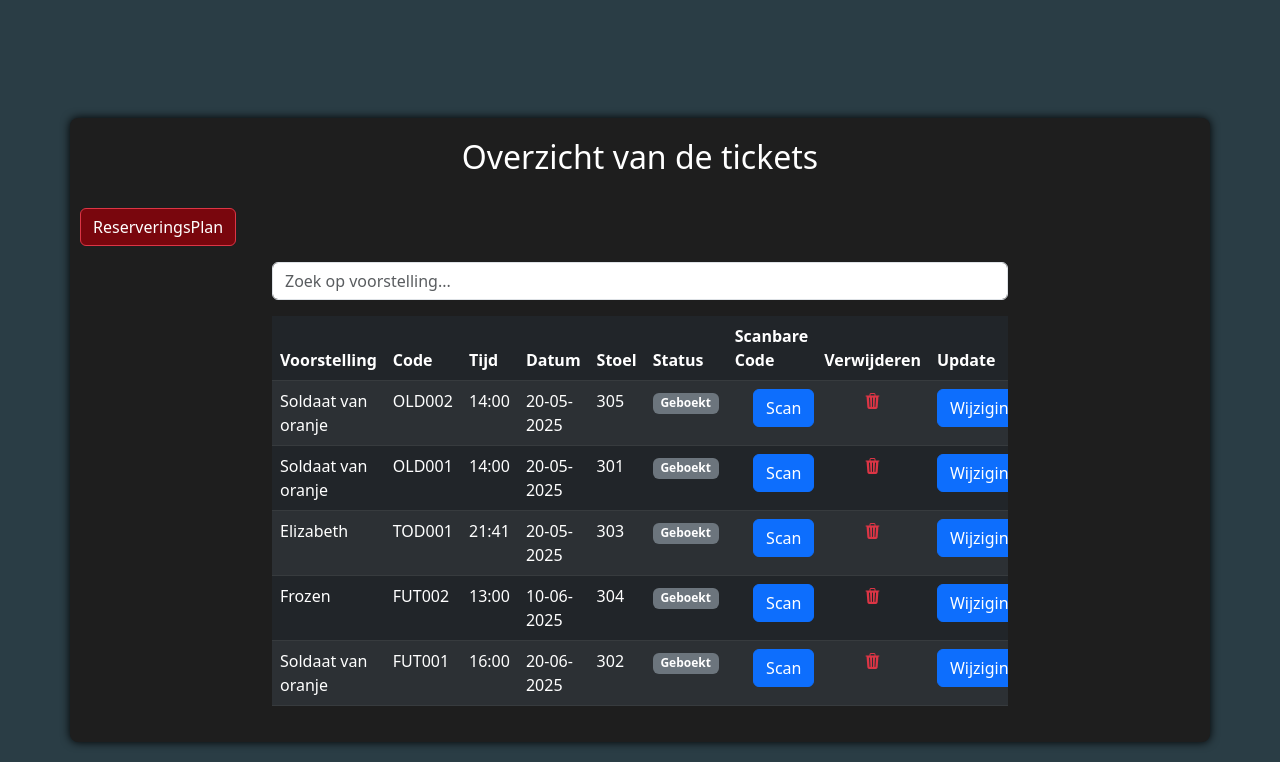
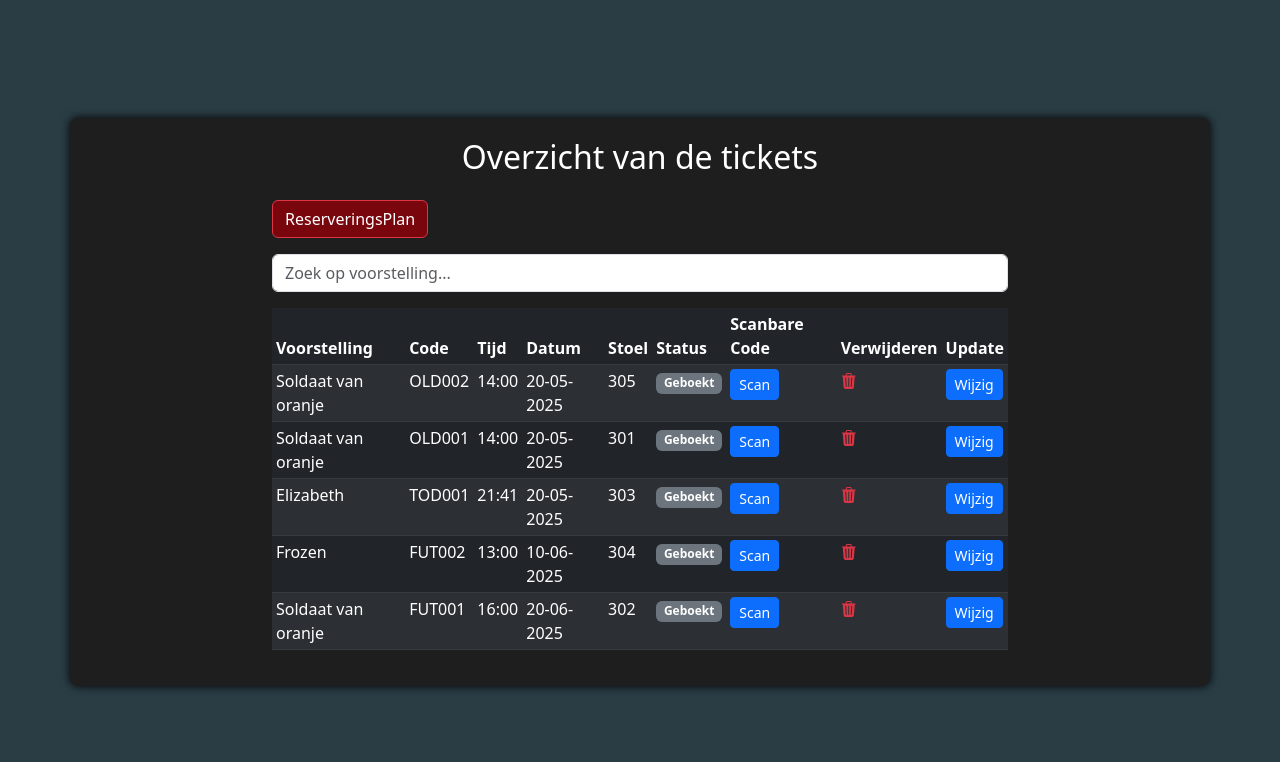
Before and after one commit to Omid2831/theater, a PHP site: page /tickets in a window 1280 px wide. Shown: the part 142-904 px from the top of the page. After the commit the page ends 832 px from the top, so only its background shows below. Run offline with PHP 8.4, Linux system fonts and the light colour scheme; data comes from the database, SQL or seed files in the repository; data that the repository does not hold is empty.

Commit message:
refactor: enhance ticket overview layout and improve button styles for better usability

```diff
--- a/app/views/tickets/index.php
+++ b/app/views/tickets/index.php
@@ -15,6 +15,7 @@ require_once APPROOT . '/views/includes/header.php';
         </div>
         <div class="col-4"></div>
     </div>
+
     <div class="row">
         <!-- Left spacer - 2 columns -->
         <div class="col-md-2"></div>
@@ -22,22 +23,26 @@ require_once APPROOT . '/views/includes/header.php';
         <!-- Main content area - 8 columns -->
         <div class="col-md-8">
             <h2 class="text-white mb-4 text-center">Overzicht van de tickets</h2>
-                <div class="col-10 text-begin mb-3 text-dark" style="position: relative; right: 12rem;">
-                    <a href="<?= URLROOT ?>/tickets/create" class="btn btn-danger mt-2" style="background-color:rgb(121, 6, 13) ;" role="button">ReserveringsPlan</a>
-                    <br>
+
+            <div class="mb-3 text-start">
+                <a href="<?= URLROOT ?>/tickets/create" class="btn btn-danger" style="background-color:rgb(121, 6, 13);">
+                    ReserveringsPlan
+                </a>
             </div>
+
             <?php if (empty($data['tickets'])): ?>
                 <div class="alert alert-info text-center">Geen tickets gevonden.</div>
             <?php else: ?>
                 <div class="table-responsive">
-
                     <div class="mb-3">
                         <input type="text" id="searchInput" class="form-control" placeholder="Zoek op voorstelling...">
                     </div>
+
                     <div id="notFoundMsg" class="alert alert-warning text-center" style="display:none;">
                         Niet gevonden naam
                     </div>
-                        <table class="table table-dark table-striped table-hover">
+
+                    <table class="table table-dark table-striped table-hover table-sm">
                         <thead class="thead-dark">
                             <tr>
                                 <th>Voorstelling</th>
@@ -55,9 +60,7 @@ require_once APPROOT . '/views/includes/header.php';
                             <?php foreach ($data['tickets'] as $tickets): ?>
                                 <tr>
                                     <td><?= $tickets->Voorstelling; ?></td>
-                                        <td>
-                                            <?= $tickets->Opmerking ?>
-                                        </td>
+                                    <td><?= $tickets->Opmerking; ?></td>
                                     <td><?= date('H:i', strtotime($tickets->Tijd)); ?></td>
                                     <td><?= date('d-m-Y', strtotime($tickets->Datum)); ?></td>
                                     <td><?= $tickets->Stoel; ?></td>
@@ -67,19 +70,19 @@ require_once APPROOT . '/views/includes/header.php';
                                         </span>
                                     </td>
                                     <td>
-                                            <a href="<?= URLROOT ?>/Tickets/scan?barcode=<?= $tickets->Opmerking ?>" class="btn btn-primary offset-3">Scan</a>
+                                        <a href="<?= URLROOT ?>/Tickets/scan?barcode=<?= $tickets->Opmerking ?>" class="btn btn-primary btn-sm">Scan</a>
                                     </td>
                                     <td>
                                         <?php if (isset($tickets->Id)): ?>
-                                                <a href="javascript:void(<?= URLROOT ?>/tickets/index/<?= $tickets->Id ?>);" onclick="confirmDeletion(<?= $tickets->Id ?>)">
-                                                    <i class="bi bi-trash3-fill text-danger offset-5"></i>
+                                            <a href="javascript:void(0);" onclick="confirmDeletion(<?= $tickets->Id ?>)">
+                                                <i class="bi bi-trash3-fill text-danger"></i>
                                             </a>
                                         <?php else: ?>
                                             <span class="text-warning">ID ontbreekt</span>
                                         <?php endif; ?>
                                     </td>
                                     <td>
-                                            <a href="<?= URLROOT ?>/tickets/update/<?= $tickets->Id ?>" class="btn btn-primary">WijzigingsPlan</a>
+                                        <a href="<?= URLROOT ?>/tickets/update/<?= $tickets->Id ?>" class="btn btn-primary btn-sm">Wijzig</a>
                                     </td>
                                 </tr>
                             <?php endforeach; ?>
@@ -93,10 +96,8 @@ require_once APPROOT . '/views/includes/header.php';
         <div class="col-md-2"></div>
     </div>
 </div>
+
 </body>
-
-
-
 
 <script src="/public/js/searchbar.js"></script>
 <script>
```
Lines whose indentation alone changed are shown as unchanged.
